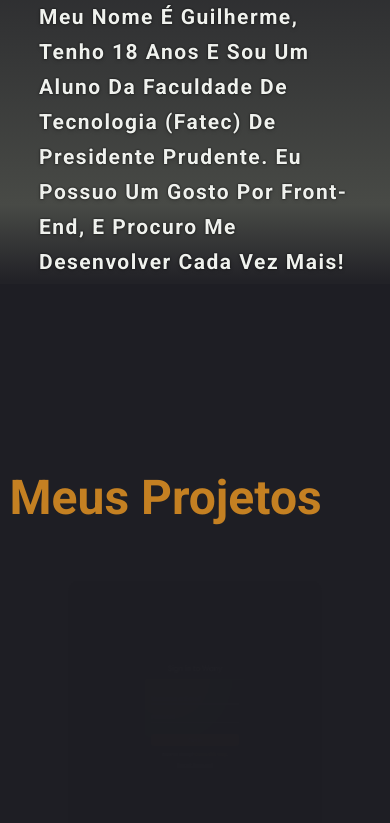
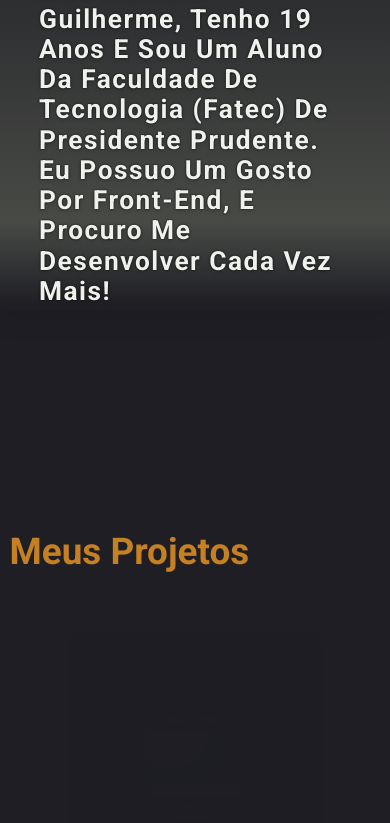
Before and after one commit to sowinghustle/gcmds.github.io, a plain HTML site: page index.html in a window 390 px wide. Shown: the part 447-1270 px from the top of the page. Drawn offline with nearby package versions, Linux system fonts and the light colour scheme.

Commit message:
feat: Fixed some responsivity bugs and added the utopian font-design pattern to the main.css

```diff
--- a/assets/css/main.css
+++ b/assets/css/main.css
@@ -15,6 +15,17 @@
   --FontSecondaryColor: #c48022;
 }
 
+:root {
+  --size--2: clamp(0.7813rem, 0.7747rem + 0.0326vi, 0.8rem);
+  --size--1: clamp(0.9375rem, 0.9158rem + 0.1087vi, 1rem);
+  --size-0: clamp(1.125rem, 1.0815rem + 0.2174vi, 1.25rem);
+  --size-1: clamp(1.35rem, 1.2761rem + 0.3696vi, 1.5625rem);
+  --size-2: clamp(1.62rem, 1.5041rem + 0.5793vi, 1.9531rem);
+  --size-3: clamp(1.944rem, 1.771rem + 0.8651vi, 2.4414rem);
+  --size-4: clamp(2.3328rem, 2.0827rem + 1.2504vi, 3.0518rem);
+  --size-5: clamp(2.7994rem, 2.4462rem + 1.7658vi, 3.8147rem);
+}
+
 * {
   margin: 0;
   padding: 0;
@@ -26,8 +37,8 @@ html {
   min-height: 100%;
   display: flex;
   flex-direction: column;
-  font-size: clamp(35px, 6vw, 45px);
-  line-height: clamp(35px, 6vw, 45px);
+  font-size: var(--size-2);
+  /* line-height: clamp(35px, 6vw, 45px); */
 }
 
 body {
@@ -36,10 +47,10 @@ body {
   font-family: "Roboto", "Poppins", "Atkinson Hyperlegible", "Work Sans",
     system-ui;
   background-color: var(--Background);
-  font-size: 12px;
+  /* font-size: 12px; */
 }
 
-@media (min-width: 300px) {
+/* @media (min-width: 300px) {
   html {
     font-size: 14px;
   }
@@ -49,4 +60,4 @@ body {
   html {
     font-size: 16px;
   }
-}
+} */
--- a/assets/css/style.css
+++ b/assets/css/style.css
@@ -1,10 +1,9 @@
 @import url("./main.css");
 h1 {
-  font-size: 4em;
+  font-size: 1.4em;
   color: var(--FontSecondaryColor);
 }
 .title {
-  font-size: 2.4em;
   color: var(--FontPrimaryColor);
 }
 header {
@@ -133,6 +132,7 @@ input.check-toggle-round-flat:checked + label:after {
   align-items: center;
   height: 70px;
   padding: 0 30px;
+  margin-bottom: clamp(0.2%, 0.5%, 10px);
 }
 
 header h1 {
@@ -160,7 +160,6 @@ ul li {
 
 li a {
   text-decoration: none;
-  font-size: 2em;
   font-weight: 700;
   color: #444542;
 }
@@ -180,11 +179,10 @@ li a:hover {
 
 .containerMain--icon,
 .containerMain--icon img {
-  height: 11vh;
   margin-top: 10px;
 }
 .containerMain--presentation b h1 {
-  font-size: 5.3em;
+  font-size: 2.3em;
   letter-spacing: -4px;
   font-weight: 700;
   text-align: center;
@@ -240,16 +238,13 @@ li a:hover {
 .containerMain--aboutMe .aboutMe__div {
   min-height: 70%;
   text-shadow: rgba(0, 0, 0, 2.12) 0px 0px 2px, rgba(0, 0, 0, 0.14) 0px 2px 4px;
-  background: linear-gradient(
-    180deg,
-    rgb(34, 34, 39) 1%,
-    rgb(72, 74, 70) 80%,
-    rgb(34, 34, 39) 99%
-  );
+  background: linear-gradient( 180deg, rgb(30, 30, 36) 0.7%, rgb(72, 74, 70) 80%, rgb(30, 30, 36) 99% );
   width: 100%;
+  box-shadow: 0 4px 30px rgba(0, 0, 0, 0.1);
+  backdrop-filter: blur(6.9px);
+  -webkit-backdrop-filter: blur(6.9px);
 }
 .containerMain--aboutMe .aboutMe__div p {
-  font-size: 1.8rem;
   font-weight: 700;
   letter-spacing: 1.5px;
   text-transform: capitalize;
@@ -309,9 +304,9 @@ li a:hover {
 
 .project__info p {
   margin-bottom: 10px;
-  font-size: 1.4em;
+  font-size: 0.9em;
   text-align: justify;
-  width: 50%;
+  width: 70%;
 }
 
 .projectButton {
@@ -323,19 +318,24 @@ li a:hover {
   cursor: pointer;
   max-width: 312px;
   min-width: 200px;
+  color: var(--Background);
+  font-weight: 500;
+  transition: ease-in-out 0.2s;
 }
 
 .projectButton:hover {
   background-color: #e3962a;
+  color: var(--FontPrimaryColor);
 }
 
-.project-title {
-  font-size: 3em;
-}
 
 .link {
   color: var(--FontSecondaryColor);
   text-decoration: none;
+}
+
+.div__h1--tilt {
+  overflow: hidden;
 }
 
 .tilt-n-move-shaking {
@@ -357,9 +357,7 @@ li a:hover {
 }
 
 @media screen and (max-width: 500px) {
-  .containerMain--aboutMe .aboutMe__div p {
-    font-size: 1.5rem;
-  }
+
   .project__info p {
     width: 100%;
   }
--- a/assets/css/swiper.css
+++ b/assets/css/swiper.css
@@ -5,7 +5,6 @@
 
 .swiper-slide {
   text-align: center;
-  font-size: 18px;
   display: flex;
   justify-content: center;
   align-items: center;
--- a/assets/js/language.js
+++ b/assets/js/language.js
@@ -1,65 +1,79 @@
 // Objeto que mapeia chaves para strings de texto em cada idioma
 var languageStrings = {
-    'PT': {
-        'portfolio_title': 'Meu Portfólio.',
-        'main_section_hello': 'Olá!',
-        'portfolio_about': 'Sobre',
-        'portfolio_projects': 'Projetos',
-        'main_section_about_me': 'Sobre mim.',
-        'main_section_about_me_description': 'Meu nome é Guilherme, tenho 18 anos e sou um aluno da faculdade de tecnologia (Fatec) de Presidente Prudente. Eu possuo um gosto por front-end, e procuro me desenvolver cada vez mais!',
-        'projects_section_title': 'Meus Projetos',
-        'project1_title': 'Wany',
-        'project1_description': 'Site onde desenvolvedores indies podem publicar seus jogos que estarão acessíveis a outros usuários. Participei no desenvolvimento e fiquei responsável por grande parte das decisões visuais e o front-end de algumas páginas.',
-        'button_acess': 'Acessar',
-        'project2_title': 'Site SWAPI',
-        'project2_description': 'Site simples de consumo de API do SWAPI (The Star Wars API) com uma apresentação front-end usando vanilla CSS e com PHP trabalhandon no back-end.',
-        'project3_title': 'Calculadora em React',
-        'project3_description': 'Um projeto simples de construção de uma calculadora utilizando a biblioteca front-end JS - React e css vanilla.',
-        'project4_title': 'Jogos RPG Maker',
-        'project4_description': 'Alguns jogos feitos na Engine de desenvolvimento de jogos "GameMaker Studio 2" enquanto eu a estudava. Todos sprites também foram feitos por mim, utilizando o software Aseprite.',
-        'project5_title': 'Programa Login e Cadastro C#',
-        'project5_description': 'Programa simples de login e cadastro de usuários com conexão a banco de dados, feito em C# utilizando windows form.',
-        'contact_section_title': 'Minhas plataformas!',
-        'contact_section_subtitle': 'Contato',
-        'contact_section_email': 'Você pode entrar em contato comigo através do meu e-mail:',
-        'contact_other_platforms': 'Ou outras plataformas de contato!',
-        'contact_section_linkedln': 'Linkedln',
-        'contact_section_twitter': 'Twitter',
-        'contact_section_instagram': 'Instagram'
+  PT: {
+    portfolio_title: "Meu Portfólio.",
+    main_section_hello: "Olá!",
+    portfolio_about: "Sobre",
+    portfolio_projects: "Projetos",
+    main_section_about_me: "Sobre mim.",
+    main_section_about_me_description:
+      "Meu nome é Guilherme, tenho 19 anos e sou um aluno da faculdade de tecnologia (Fatec) de Presidente Prudente. Eu possuo um gosto por front-end, e procuro me desenvolver cada vez mais!",
+    projects_section_title: "Meus Projetos",
+    project1_title: "Wany",
+    project1_description:
+      "Site onde desenvolvedores indies podem publicar seus jogos que estarão acessíveis a outros usuários. Participei no desenvolvimento e fiquei responsável por grande parte das decisões visuais e o front-end de algumas páginas.",
+    button_acess: "Acessar",
+    project2_title: "Site SWAPI",
+    project2_description:
+      "Site simples de consumo de API do SWAPI (The Star Wars API) com uma apresentação front-end usando vanilla CSS e com PHP trabalhandon no back-end.",
+    project3_title: "Calculadora em React",
+    project3_description:
+      "Um projeto simples de construção de uma calculadora utilizando a biblioteca front-end JS - React e css vanilla.",
+    project4_title: "Jogos RPG Maker",
+    project4_description:
+      'Alguns jogos feitos na Engine de desenvolvimento de jogos "GameMaker Studio 2" enquanto eu a estudava. Todos sprites também foram feitos por mim, utilizando o software Aseprite.',
+    project5_title: "Programa Login e Cadastro C#",
+    project5_description:
+      "Programa simples de login e cadastro de usuários com conexão a banco de dados, feito em C# utilizando windows form.",
+    contact_section_title: "Minhas plataformas!",
+    contact_section_subtitle: "Contato",
+    contact_section_email:
+      "Você pode entrar em contato comigo através do meu e-mail:",
+    contact_other_platforms: "Ou outras plataformas de contato!",
+    contact_section_linkedln: "Linkedln",
+    contact_section_twitter: "Twitter",
+    contact_section_instagram: "Instagram",
   },
-    'EN': {
-        'portfolio_title': 'My Portfolio.',
-        'main_section_hello': 'Hello!',
-        'main_section_about_me': 'About Me.',
-        'portfolio_about': 'About',
-        'portfolio_projects': 'Projects',
-        'main_section_about_me_description': 'My name is Guilherme, I am 18 years old and I am a student at the technology college (Fatec) of Presidente Prudente. I have a taste for front-end, and I seek to develop myself more and more!',
-        'projects_section_title': 'My Projects',
-        'project1_title': 'Wany',
-        'project1_description': 'Site where indie developers can publish their games that will be accessible to other users. I took part in the development and was responsible for most of the visual decisions and the front-end of some pages.',
-        'button_acess': 'Acess',
-        'project2_title': 'Site SWAPI',
-        'project2_description': 'Simple website for consuming the SWAPI (The Star Wars API) with a front-end presentation using vanilla CSS and PHP working on the back-end.',
-        'project3_title': 'Calculator in React',
-        'project3_description': 'A simple project to build a calculator using the front-end JS library - React and vanilla css.',
-        'project4_title': 'RPG Maker Games',
-        'project4_description': 'Some games made in the game development engine "GameMaker Studio 2" while I was studying it. All sprites were also made by me, using the Aseprite software.',
-        'project5_title': 'Login and Signup Program in C#',
-        'project5_description': 'Simple program for login and user registration with database connection, made in C# using windows form.',
-        'contact_section_title': 'My plataforms!',
-        'contact_section_subtitle': 'Contact',
-        'contact_section_email': 'You can contact me through my email:',
-        'contact_other_platforms': 'Or you can hit me up on some of my other platforms!',
-        'contact_section_linkedln': 'Linkedln',
-        'contact_section_twitter': 'Twitter',
-        'contact_section_instagram': 'Instagram'
-    }
+  EN: {
+    portfolio_title: "My Portfolio.",
+    main_section_hello: "Hello!",
+    main_section_about_me: "About Me.",
+    portfolio_about: "About",
+    portfolio_projects: "Projects",
+    main_section_about_me_description:
+      "My name is Guilherme, I am 18 years old and I am a student at the technology college (Fatec) of Presidente Prudente. I have a taste for front-end, and I seek to develop myself more and more!",
+    projects_section_title: "My Projects",
+    project1_title: "Wany",
+    project1_description:
+      "Site where indie developers can publish their games that will be accessible to other users. I took part in the development and was responsible for most of the visual decisions and the front-end of some pages.",
+    button_acess: "Acess",
+    project2_title: "Site SWAPI",
+    project2_description:
+      "Simple website for consuming the SWAPI (The Star Wars API) with a front-end presentation using vanilla CSS and PHP working on the back-end.",
+    project3_title: "Calculator in React",
+    project3_description:
+      "A simple project to build a calculator using the front-end JS library - React and vanilla css.",
+    project4_title: "RPG Maker Games",
+    project4_description:
+      'Some games made in the game development engine "GameMaker Studio 2" while I was studying it. All sprites were also made by me, using the Aseprite software.',
+    project5_title: "Login and Signup Program in C#",
+    project5_description:
+      "Simple program for login and user registration with database connection, made in C# using windows form.",
+    contact_section_title: "My plataforms!",
+    contact_section_subtitle: "Contact",
+    contact_section_email: "You can contact me through my email:",
+    contact_other_platforms:
+      "Or you can hit me up on some of my other platforms!",
+    contact_section_linkedln: "Linkedln",
+    contact_section_twitter: "Twitter",
+    contact_section_instagram: "Instagram",
+  },
 };
 
 // Função para atualizar o conteúdo do site com base no idioma selecionado
 function updateContent(language) {
-    var elementsToUpdate = document.querySelectorAll('.dynamic-content');
-    elementsToUpdate.forEach(element => {
+  var elementsToUpdate = document.querySelectorAll(".dynamic-content");
+  elementsToUpdate.forEach((element) => {
     var key = element.dataset.key;
     element.textContent = languageStrings[language][key];
   });
@@ -67,46 +81,48 @@ function updateContent(language) {
 
 // Função para alternar entre os idiomas quando o botão de toggle é clicado
 function changeLanguage() {
-    var languageToggle = document.getElementById('language-toggle');
-    var language = languageToggle.checked ? 'EN' : 'PT';
+  var languageToggle = document.getElementById("language-toggle");
+  var language = languageToggle.checked ? "EN" : "PT";
 
   // Salvar a preferência de idioma em um cookie com validade de 365 dias
-    setCookie('languagePreference', language, 365);
+  setCookie("languagePreference", language, 365);
 
   // Atualiza o conteúdo com base no idioma selecionado
   updateContent(language);
 }
 
 // Adiciona um ouvinte de evento para o botão de toggle
-document.getElementById('language-toggle').addEventListener('click', changeLanguage);
+document
+  .getElementById("language-toggle")
+  .addEventListener("click", changeLanguage);
 
 // Chama a função para atualizar o conteúdo com base no idioma inicial (recuperando do cookie, se existir)
-var savedLanguage = getCookie('languagePreference');
+var savedLanguage = getCookie("languagePreference");
 if (savedLanguage) {
   updateContent(savedLanguage);
 } else {
   // Caso não haja preferência salva, use o idioma padrão (PT)
-    updateContent('PT');
+  updateContent("PT");
 }
 
 // Função para definir um cookie
 function setCookie(name, value, days) {
-    var expires = '';
+  var expires = "";
   if (days) {
     var date = new Date();
-        date.setTime(date.getTime() + (days * 24 * 60 * 60 * 1000));
-        expires = '; expires=' + date.toUTCString();
+    date.setTime(date.getTime() + days * 24 * 60 * 60 * 1000);
+    expires = "; expires=" + date.toUTCString();
   }
-    document.cookie = name + '=' + value + expires + '; path=/';
+  document.cookie = name + "=" + value + expires + "; path=/";
 }
 
 // Função para recuperar um cookie
 function getCookie(name) {
-    var nameEQ = name + '=';
-    var cookies = document.cookie.split(';');
+  var nameEQ = name + "=";
+  var cookies = document.cookie.split(";");
   for (var i = 0; i < cookies.length; i++) {
     var cookie = cookies[i];
-        while (cookie.charAt(0) === ' ') {
+    while (cookie.charAt(0) === " ") {
       cookie = cookie.substring(1);
     }
     if (cookie.indexOf(nameEQ) === 0) {
--- a/index.html
+++ b/index.html
@@ -46,12 +46,10 @@
             </div>
             <div class="containerMain--aboutMe">
                 <div class="aboutMe__div">
-                    <h1 class="tilt-n-move-shaking dynamic-content" data-key="main_section_about_me">Sobre mim.</h1>
+                    <div class="div__h1--tilt">
+                        <h1 class="tilt-n-move-shaking dynamic-content" data-key="main_section_about_me">Sobre mim.</h1>
+                    </div>
                     <p class="dynamic-content" data-key="main_section_about_me_description">
-                        Meu nome é Guilherme, tenho 18 anos e sou um aluno da faculdade de tecnologia (Fatec) de
-                        Presidente
-                        Prudente.
-                        Eu possuo um gosto por front-end, e procuro me desenvolver cada vez mais!
                     </p>
                 </div>
             </div>
@@ -59,8 +57,10 @@
     </section>
     <section id="projetos" class="section--Projects">
 
-        <h1 class="tilt-n-move-shaking dynamic-content" data-key="projects_section_title">Meus Projetos
-        </h1>
+        <div class="div__h1--tilt">
+             <h1 class="tilt-n-move-shaking dynamic-content" data-key="projects_section_title">Meus Projetos
+            </h1>
+         </div>
         <div class="projects">
             <div class="div--project">
                 <div class="swiper mySwiper">
@@ -179,9 +179,10 @@
         <div class="section__div--containerMain">
             <div class="containerMain--aboutMe">
                 <div class="aboutMe__div">
-                    <h1 class="tilt-n-move-shaking dynamic-content" data-key="contact_section_title">Minhas
-                        plataformas!
-                    </h1>
+                    <div class="div__h1--tilt">
+                        <h1 class="tilt-n-move-shaking dynamic-content" data-key="contact_section_title">Minhas plataformas!
+                        </h1>
+                    </div>
                     <p class="contact-platforms">
                         <a class="dynamic-content" data-key="contact_section_email"> Você pode entrar em contato comigo
                             através do meu e-mail:</a> <a class="link email"
```
Lines whose indentation alone changed are shown as unchanged.
